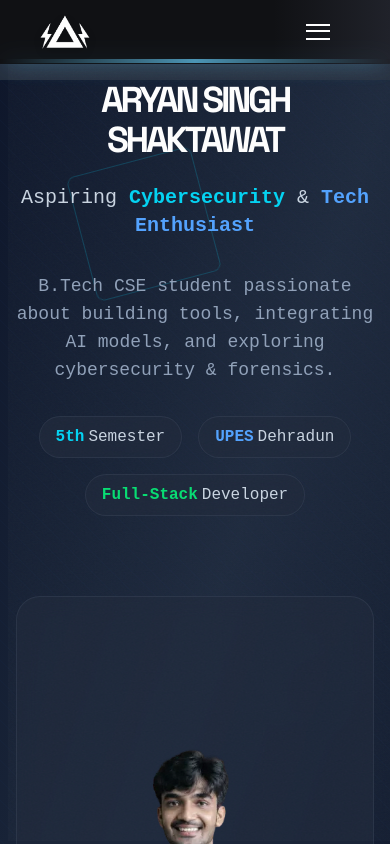
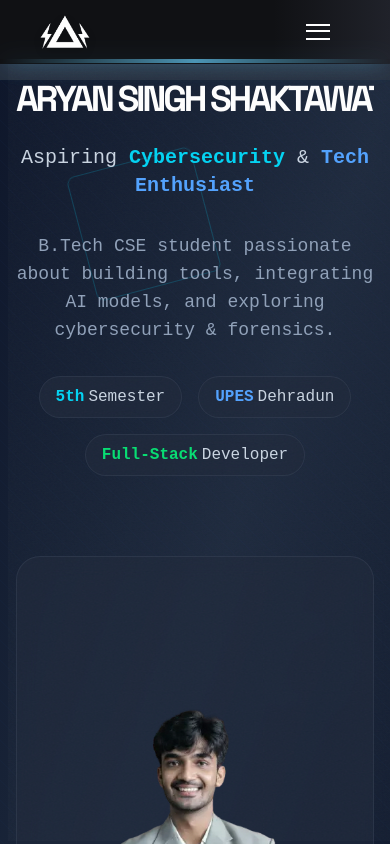
Before and after one commit to aryansinghshaktawat/shaktawat_in, a Next.js app: page / in a window 390 px wide. Shown: the top 844 px of the page. Built offline with nearby package versions, Linux system fonts and the light colour scheme; a web font is replaced by a local one.

Commit message:
soe fix 3

```diff
--- a/src/app/globals.css
+++ b/src/app/globals.css
@@ -267,3 +267,28 @@ a, button, input, textarea { transition: color 150ms ease, background-color 150m
   overflow: hidden;
   min-height: 60vh;
 }
+
+/* Scramble text stability for mobile */
+.scramble-stable {
+  transform-origin: center;
+  will-change: contents;
+  contain: layout;
+}
+
+/* Prevent layout shifts during scramble animation */
+@media (max-width: 768px) {
+  .scramble-stable {
+    min-height: 1.1em;
+    display: block;
+    white-space: nowrap;
+    overflow: hidden;
+    text-overflow: clip;
+    word-break: keep-all;
+  }
+}
+
+/* Ensure stable text rendering */
+.scramble-stable * {
+  font-feature-settings: "tnum" 1; /* Use tabular numbers for consistent width */
+  letter-spacing: 0.02em;
+}
--- a/src/app/page.tsx
+++ b/src/app/page.tsx
@@ -77,7 +77,9 @@ export default function Home() {
 
             {/* Left: Hero Content */}
             <div className="text-center lg:text-left">
-              <HackerName text="Aryan Singh Shaktawat" className="text-4xl md:text-6xl font-space-grotesk font-extrabold text-white mb-6" />
+              <div className="mb-6">
+                <HackerName text="Aryan Singh Shaktawat" className="text-4xl md:text-6xl font-space-grotesk font-extrabold text-white leading-tight" />
+              </div>
               <p className="text-xl md:text-2xl text-slate-300 mb-8 font-geist-mono">
                 Aspiring <span className="text-cyan-400 font-bold">Cybersecurity</span> & <span className="text-blue-400 font-bold">Tech Enthusiast</span>
               </p>
--- a/src/components/ui/HackerName.tsx
+++ b/src/components/ui/HackerName.tsx
@@ -5,17 +5,61 @@ type Props = { text: string; className?: string };
 
 export default function HackerName({ text, className = '' }: Props) {
   const ref = useRef<HTMLElement | null>(null);
+
   useEffect(() => {
     const el = ref.current;
     if (!el) return;
-    let pos = 0; let rafId: number | null = null;
+
+    let pos = 0;
+    let rafId: number | null = null;
+
+    // Characters that maintain similar width to prevent layout shifts
+    const scrambleChars = 'ABCDEFGHIJKLMNOPQRSTUVWXYZ0123456789#$%&*+-=?@^_|~';
+
     const scramble = () => {
-      const newText = text.split('').map((char, index) => { if (pos > index) return text[index]; return String.fromCharCode(Math.random() * (126 - 33) + 33); }).join('');
-      el.textContent = newText; pos += 0.4;
-      if (pos >= text.length) { el.textContent = text; if (rafId) cancelAnimationFrame(rafId); } else { rafId = requestAnimationFrame(scramble); }
+      const newText = text.split('').map((char, index) => {
+        if (pos > index) return text[index];
+        // Preserve spaces and use width-similar characters
+        if (char === ' ') return ' ';
+        return scrambleChars[Math.floor(Math.random() * scrambleChars.length)];
+      }).join('');
+
+      el.textContent = newText;
+      pos += 0.4;
+
+      if (pos >= text.length) {
+        el.textContent = text;
+        if (rafId) cancelAnimationFrame(rafId);
+      } else {
+        rafId = requestAnimationFrame(scramble);
+      }
     };
-    const timeoutId = setTimeout(() => { rafId = requestAnimationFrame(scramble); }, 300);
-    return () => { if (rafId) cancelAnimationFrame(rafId); clearTimeout(timeoutId); };
+
+    const timeoutId = setTimeout(() => {
+      rafId = requestAnimationFrame(scramble);
+    }, 300);
+
+    return () => {
+      if (rafId) cancelAnimationFrame(rafId);
+      clearTimeout(timeoutId);
+    };
   }, [text]);
-  return <h1 ref={ref as React.RefObject<HTMLHeadingElement>} className={className} aria-label={text}>{text}</h1>;
+
+  return (
+    <h1
+      ref={ref as React.RefObject<HTMLHeadingElement>}
+      className={`${className} scramble-stable relative`}
+      aria-label={text}
+      style={{
+        // Prevent layout shifts by maintaining stable dimensions
+        minHeight: '1em',
+        lineHeight: '1.1',
+        overflow: 'hidden',
+        // Use monospace width for better stability
+        fontVariantNumeric: 'tabular-nums'
+      }}
+    >
+      {text}
+    </h1>
+  );
 }
```
Also changed, not shown: 1 other file (tests, documents, lock files or other folders).
